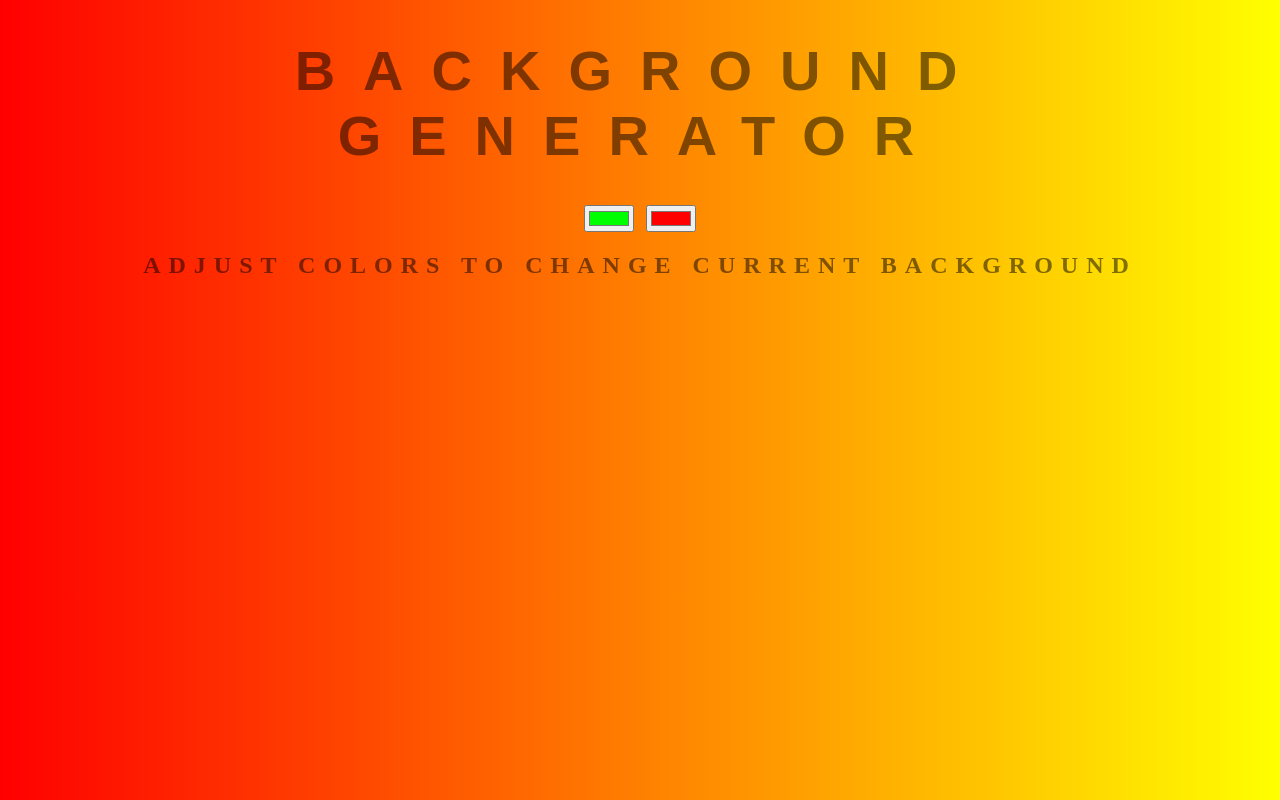
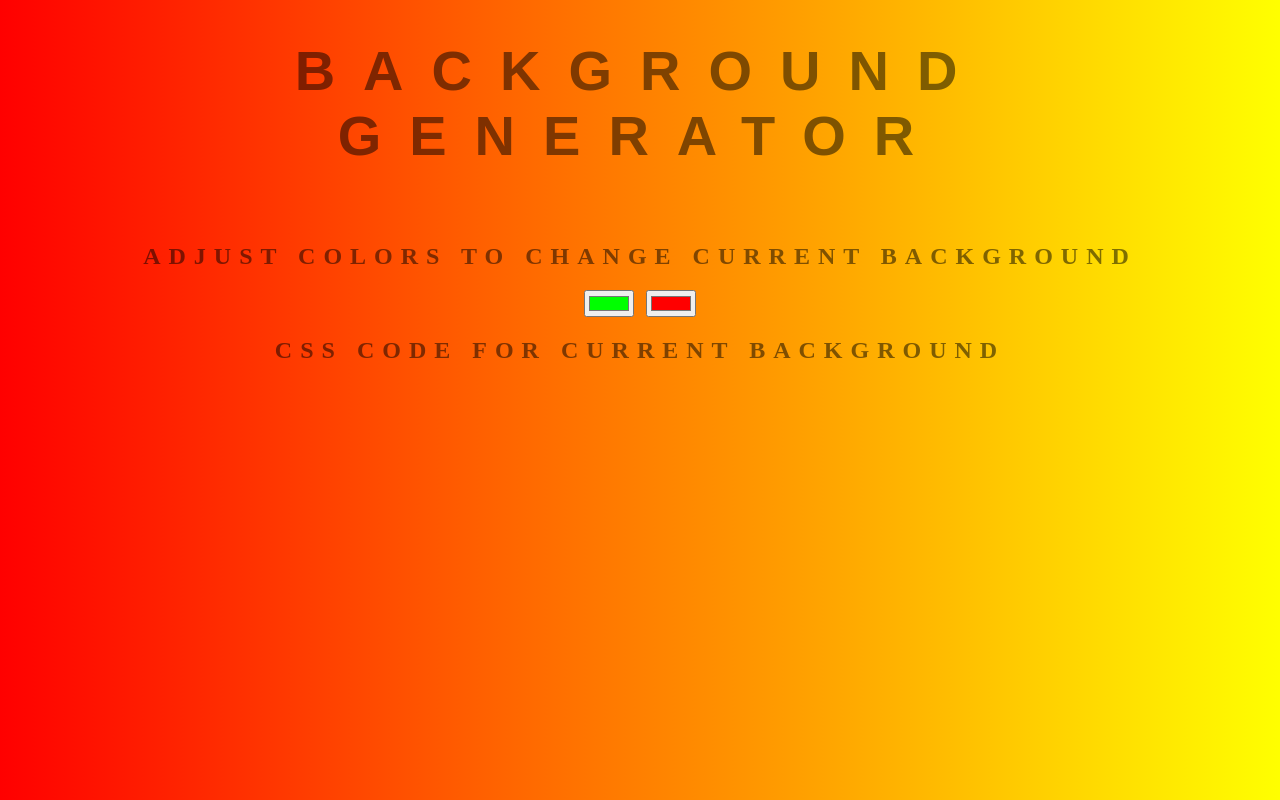
Before and after one commit to arsh-dev/background-generator, a plain HTML site: page index.html in a window 1280 px wide. Drawn offline with Linux system fonts and the light colour scheme.

Commit message:
Update index.html

```diff
--- a/index.html
+++ b/index.html
@@ -5,10 +5,11 @@
 	<link rel="stylesheet" type="text/css" href="style.css ">
 </head>
 <body id="gradient">
-	<h1> Background Generator </h1>
+	<h1> Background Generator </h1><br>
+	<h2> Adjust Colors to change current Background</h2>
 	<input class = "color1" type="color" name="color1" value="#00ff00">
-	<input class="color2" type="color" name="color2" value="#ff0000">
-	<h2> Adjust Colors to change current Background</h2>
+	<input class="color2" type="color" name="color2" value="#ff0000"><br>
+	<h2> CSS Code for current Background</h2>
 	<h3></h3>
 	<script type="text/javascript" src="script.js"></script>
 </body>
```
